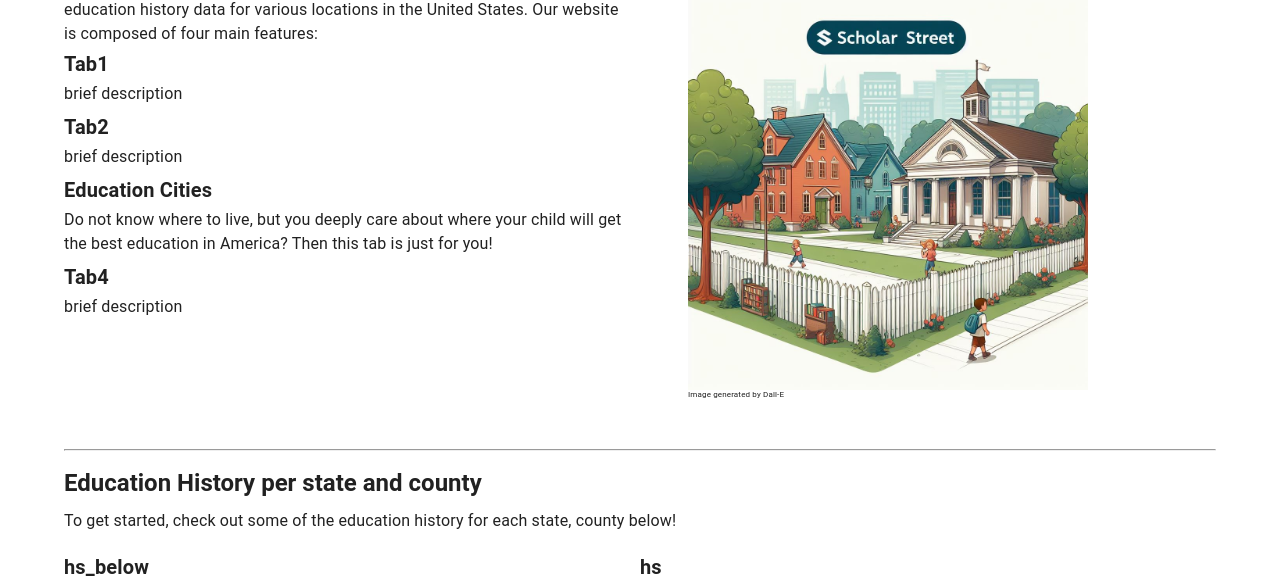
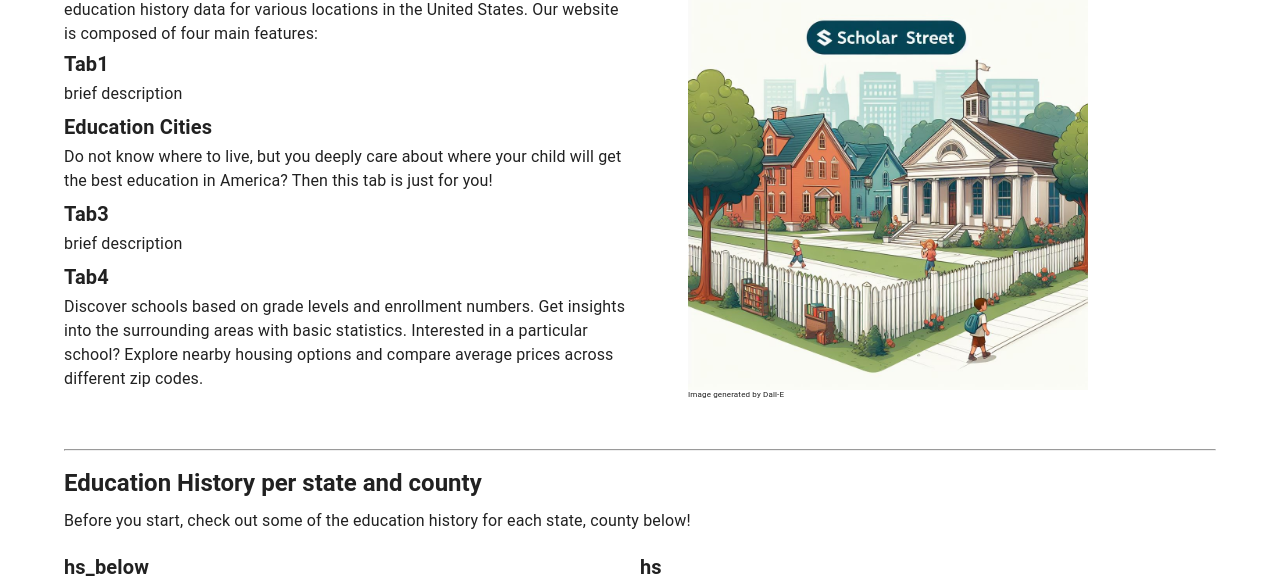
Before and after one commit to AWU0626/CIS-4500-Project, a React (Create React App) app in the folder client/: page / in a window 1280 px wide. Shown: the part 202-785 px from the top of the page. Built offline with nearby package versions, Linux system fonts and the light colour scheme; no server answers.

Commit message:
updated description for query 6 tab

```diff
--- a/client/src/pages/HomePage.jsx
+++ b/client/src/pages/HomePage.jsx
@@ -87,12 +87,6 @@ export default function HomePage() {
             </Typography>
           </Typography>
           <Typography variant="h6" style={{ fontWeight: "bold", marginTop: 2, marginBottom: 2 }}>
-            Tab2
-            <Typography style={{ marginTop: 2, marginBottom: 5 }}>
-              brief description
-            </Typography>
-          </Typography>
-          <Typography variant="h6" style={{ fontWeight: "bold", marginTop: 2, marginBottom: 2 }}>
             Education Cities
             <Typography variant="body1" style={{ marginTop: 2, marginBottom: 5 }}>
               Do not know where to live, but you deeply care about where your child will get the best
@@ -100,13 +94,21 @@ export default function HomePage() {
             </Typography>
           </Typography>
           <Typography variant="h6" style={{ fontWeight: "bold", marginTop: 2, marginBottom: 2 }}>
-            Tab4
+            Tab3
             <Typography style={{ marginTop: 2, marginBottom: 5 }}>
               brief description
             </Typography>
           </Typography>
+          <Typography variant="h6" style={{ fontWeight: "bold", marginTop: 2, marginBottom: 2 }}>
+            Tab4
+            <Typography style={{ marginTop: 2, marginBottom: 5 }}>
+              Discover schools based on grade levels and enrollment numbers.
+              Get insights into the surrounding areas with basic statistics.
+              Interested in a particular school? Explore nearby housing options and
+              compare average prices across different zip codes.
+            </Typography>
+          </Typography>
         </Grid>
-
         <Grid item xs={6}>
           {/* Figurine Image & Description */}
           <figure>
@@ -129,7 +131,7 @@ export default function HomePage() {
       <hr style={{ marginTop: "2rem", marginBottom: "1rem" }} />
       <Typography variant="h5" style={{ fontWeight: "bold", marginTop: 3, marginBottom: 10 }} >Education History per state and county</Typography>
       <Typography style={{ marginTop: 2, marginBottom: 5 }}>
-        To get started, check out some of the education history for each state, county below!
+        Before you start, check out some of the education history for each state, county below!
       </Typography>
 
       <Grid container item style={{ marginTop: "1rem", marginBottom: "2rem" }}>
```
